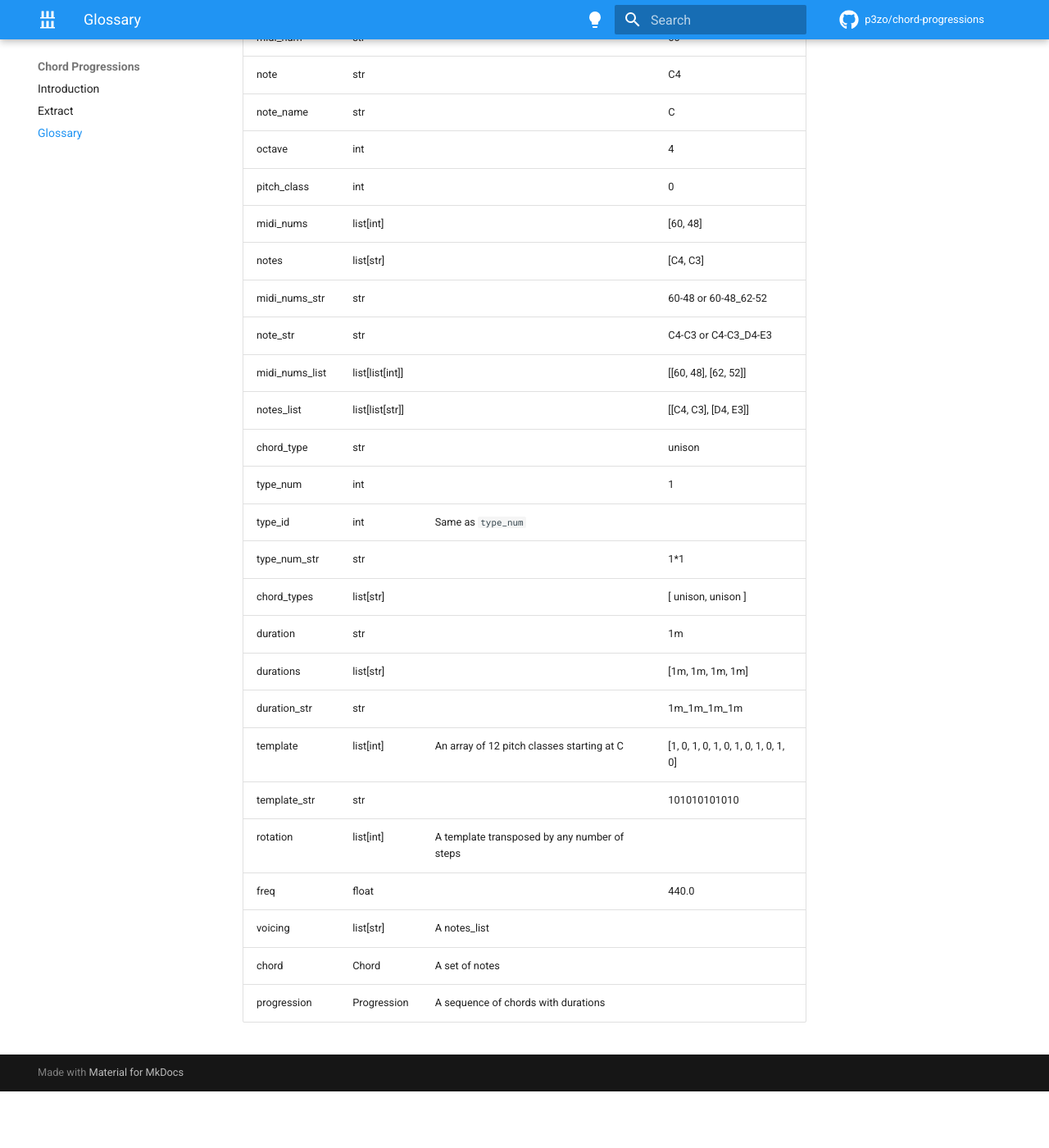
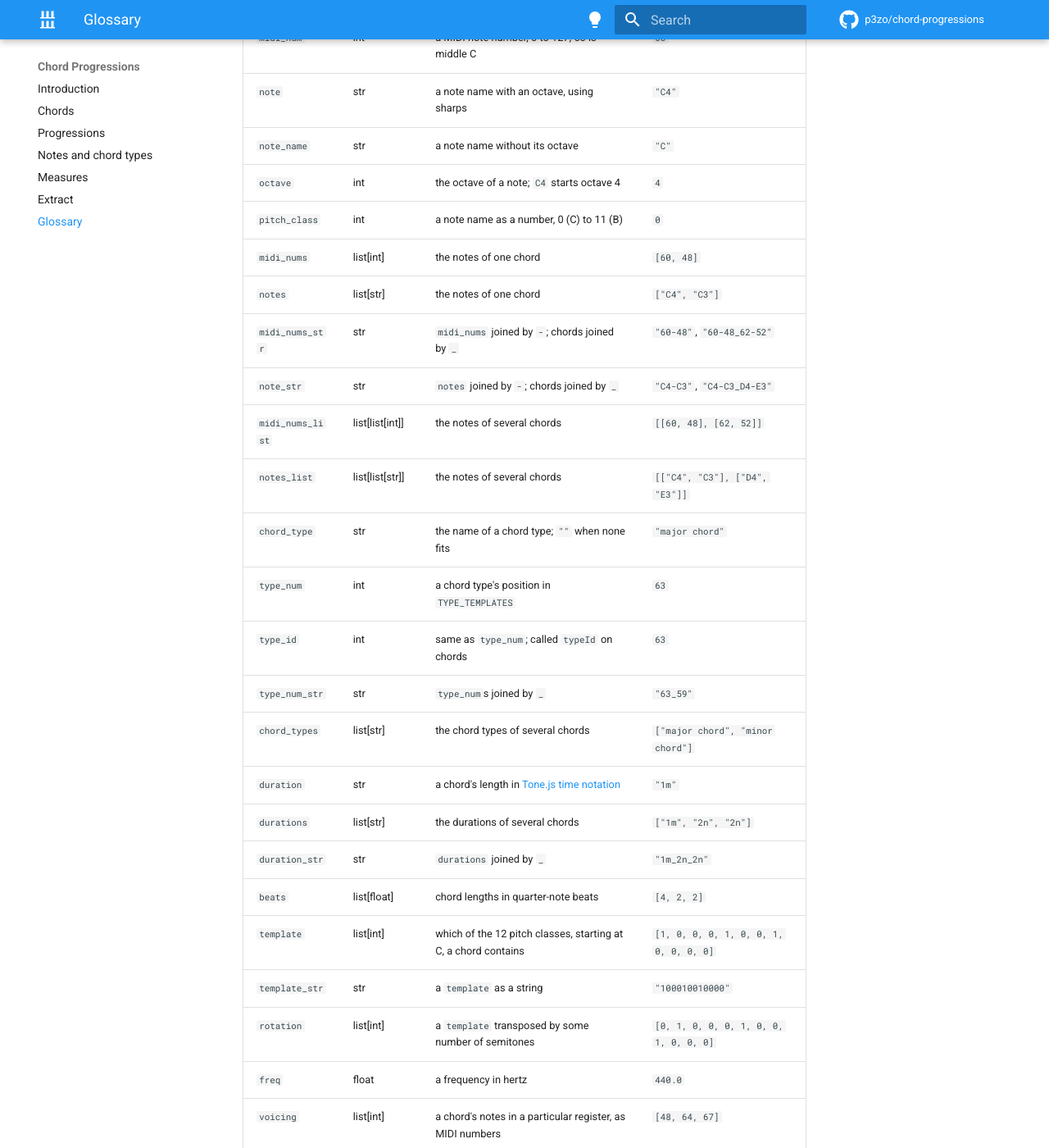
Before and after one commit to p3zo/chord-progressions, an MkDocs documentation site: the page built from docs/glossary.md, in a window 1280 px wide and 1400 px high, scrolled down 244 px. Shown: the whole window at 82% size. Built offline with MkDocs 1.6.1 and Material for MkDocs 9.7.7, drawn with Linux system fonts in a browser that asks for light colours; comment, search, counter and statistics services are not loaded; before the commit the page ends 1575 px from its top, so only the background shows below that; some of the changed text lies outside the part shown.

Commit message:
Rewrite the documentation as a usage guide: chords, progressions, notes and chord types, measures, extraction and glossary, linking each method to its paper

```diff
--- a/docs/glossary.md
+++ b/docs/glossary.md
@@ -1,34 +1,33 @@
 # Glossary
 
-Terms used throughout the library.
+Names used for arguments and values throughout the library.
 
-| Name           | Type            | Description                                  | Example                              |
-|----------------|-----------------|----------------------------------------------|--------------------------------------|
-| midi_num       | str             |                                              | 60                                   |
-| note           | str             |                                              | C4                                   |
-| note_name      | str             |                                              | C                                    |
-| octave         | int             |                                              | 4                                    |
-| pitch_class    | int             |                                              | 0                                    |
-| midi_nums      | list[int]       |                                              | [60, 48]                             |
-| notes          | list[str]       |                                              | [C4, C3]                             |
-| midi_nums_str  | str             |                                              | 60-48 or 60-48_62-52                 |
-| note_str       | str             |                                              | C4-C3 or C4-C3_D4-E3                 |
-| midi_nums_list | list[list[int]] |                                              | [[60, 48], [62, 52]]                 |
-| notes_list     | list[list[str]] |                                              | [[C4, C3], [D4, E3]]                 |
-| chord_type     | str             |                                              | unison                               |
-| type_num       | int             |                                              | 1                                    |
-| type_id        | int             | Same as `type_num`                           |                                      |
-| type_num_str   | str             |                                              | 1\*1                                 |
-| chord_types    | list[str]       |                                              | [ unison, unison ]                   |
-| duration       | str             |                                              | 1m                                   |
-| durations      | list[str]       |                                              | [1m, 1m, 1m, 1m]                     |
-| duration_str   | str             |                                              | 1m_1m_1m_1m                          |
-| template       | list[int]       | An array of 12 pitch classes starting at C   | [1, 0, 1, 0, 1, 0, 1, 0, 1, 0, 1, 0] |
-| template_str   | str             |                                              | 101010101010                         |
-| rotation       | list[int]       | A template transposed by any number of steps |                                      |
-| freq           | float           |                                              | 440.0                                |
-| voicing        | list[str]       | A notes_list                                 |                                      |
-| chord          | Chord           | A set of notes                               |                                      |
-| progression    | Progression     | A sequence of chords with durations          |                                      |
-
-[//]: # (TODO add `chord_` prefix to `type_*` terms)
+| Name             | Type            | Meaning                                                         | Example                                |
+|------------------|-----------------|-----------------------------------------------------------------|----------------------------------------|
+| `midi_num`       | int             | a MIDI note number, 0 to 127; 60 is middle C                    | `60`                                   |
+| `note`           | str             | a note name with an octave, using sharps                        | `"C4"`                                 |
+| `note_name`      | str             | a note name without its octave                                  | `"C"`                                  |
+| `octave`         | int             | the octave of a note; `C4` starts octave 4                      | `4`                                    |
+| `pitch_class`    | int             | a note name as a number, 0 (C) to 11 (B)                        | `0`                                    |
+| `midi_nums`      | list[int]       | the notes of one chord                                          | `[60, 48]`                             |
+| `notes`          | list[str]       | the notes of one chord                                          | `["C4", "C3"]`                         |
+| `midi_nums_str`  | str             | `midi_nums` joined by `-`; chords joined by `_`                 | `"60-48"`, `"60-48_62-52"`             |
+| `note_str`       | str             | `notes` joined by `-`; chords joined by `_`                     | `"C4-C3"`, `"C4-C3_D4-E3"`             |
+| `midi_nums_list` | list[list[int]] | the notes of several chords                                     | `[[60, 48], [62, 52]]`                 |
+| `notes_list`     | list[list[str]] | the notes of several chords                                     | `[["C4", "C3"], ["D4", "E3"]]`         |
+| `chord_type`     | str             | the name of a chord type; `""` when none fits                   | `"major chord"`                        |
+| `type_num`       | int             | a chord type's position in `TYPE_TEMPLATES`                     | `63`                                   |
+| `type_id`        | int             | same as `type_num`; called `typeId` on chords                   | `63`                                   |
+| `type_num_str`   | str             | `type_num`s joined by `_`                                       | `"63_59"`                              |
+| `chord_types`    | list[str]       | the chord types of several chords                               | `["major chord", "minor chord"]`       |
+| `duration`       | str             | a chord's length in [Tone.js time notation](progressions.md#durations) | `"1m"`                          |
+| `durations`      | list[str]       | the durations of several chords                                 | `["1m", "2n", "2n"]`                   |
+| `duration_str`   | str             | `durations` joined by `_`                                       | `"1m_2n_2n"`                           |
+| `beats`          | list[float]     | chord lengths in quarter-note beats                             | `[4, 2, 2]`                            |
+| `template`       | list[int]       | which of the 12 pitch classes, starting at C, a chord contains  | `[1, 0, 0, 0, 1, 0, 0, 1, 0, 0, 0, 0]` |
+| `template_str`   | str             | a `template` as a string                                        | `"100010010000"`                       |
+| `rotation`       | list[int]       | a `template` transposed by some number of semitones             | `[0, 1, 0, 0, 0, 1, 0, 0, 1, 0, 0, 0]` |
+| `freq`           | float           | a frequency in hertz                                            | `440.0`                                |
+| `voicing`        | list[int]       | a chord's notes in a particular register, as MIDI numbers       | `[48, 64, 67]`                         |
+| `chord`          | Chord           | a set of unique notes; see [Chords](chords.md)                  |                                        |
+| `progression`    | Progression     | a sequence of chords with durations; see [Progressions](progressions.md) |                               |
--- a/mkdocs.yml
+++ b/mkdocs.yml
@@ -29,5 +29,9 @@
 
 nav:
   - Introduction: index.md
+  - Chords: chords.md
+  - Progressions: progressions.md
+  - Notes and chord types: notes-and-types.md
+  - Measures: measures.md
   - Extract: extract.md
   - Glossary: glossary.md
```
Also changed, not shown: docs/chords.md (added, +69 -0 lines), docs/extract.md (+38 -9 lines), docs/index.md (+29 -130 lines), docs/measures.md (added, +133 -0 lines), docs/notes-and-types.md (added, +82 -0 lines), docs/progressions.md (added, +107 -0 lines).
